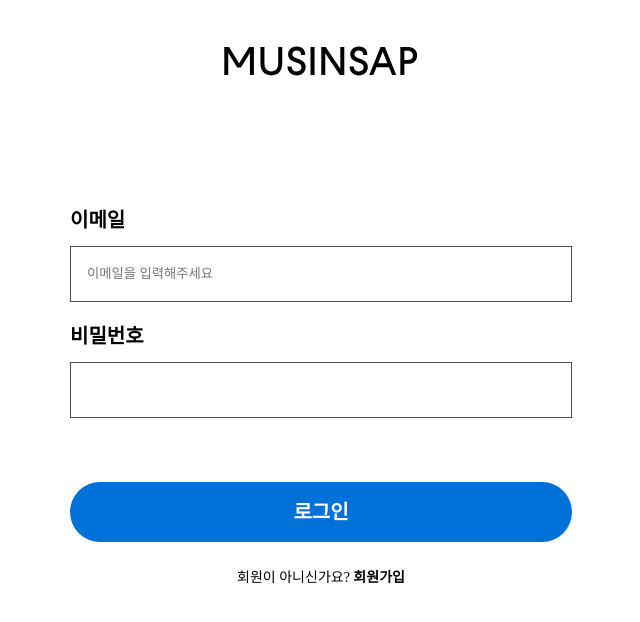
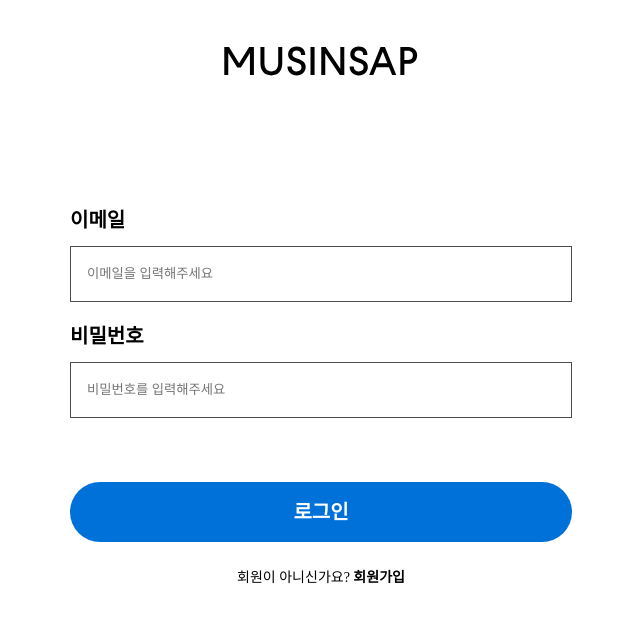
Before and after one commit to BSSM-Musinsap/F-E, a React (Vite) app: page /login in a window 1280 px wide. Shown: the top 622 px of the page, without its empty margins (319-959 px from the left). Built offline with nearby package versions, Linux system fonts and the light colour scheme; a web font is replaced by a local one.

Commit message:
fix: placeholder of password input box

```diff
--- a/src/pages/userPages/login/Login.jsx
+++ b/src/pages/userPages/login/Login.jsx
@@ -20,7 +20,7 @@
 
                     <div className={"login-input"}>
                         <p>비밀번호</p>
-                        <Input type={"password"} class={"login"}/>
+                        <Input type={"password"} text={"비밀번호를 입력해주세요"} class={"login"}/>
                     </div>
 
                     <div className={"login-input"}>
```
